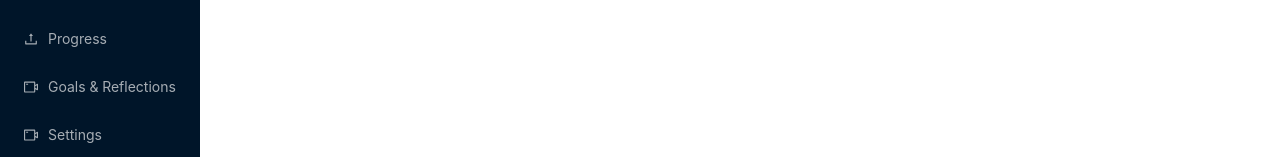
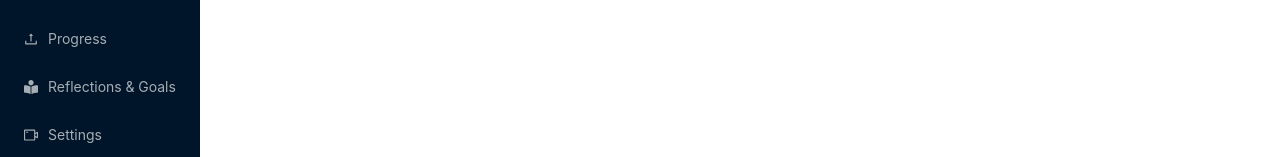
Before and after one commit to TEACHActive/TEACHActive-frontend, a React (Create React App) app: page / in a window 1280 px wide. Shown: the part 145-302 px from the top of the page. Built offline with nearby package versions, Linux system fonts and the light colour scheme.

Commit message:
Adding fontawesome icon to sidebar

```diff
--- a/src/App.tsx
+++ b/src/App.tsx
@@ -11,6 +11,7 @@ import {
   faComment,
   faComments,
   faIdCard,
+  faBookReader,
 } from "@fortawesome/free-solid-svg-icons";
 
 import "./App.css";
@@ -20,7 +21,7 @@ import {
   MetricPageFakeAPIHandler,
 } from "./pages/metric/metricPage.handler";
 import { Session } from "./pages/metric/metricPage.types";
-import { FontAwesomeIcon } from "@fortawesome/react-fontawesome";
+
 import { Sidebar } from "./components/Sidebar/sidebar";
 
 const { Content, Footer } = Layout;
@@ -32,7 +33,8 @@ library.add(
   faHandPaper,
   faComment,
   faComments,
-  faIdCard
+  faIdCard,
+  faBookReader
 );
 
 function App(props: any) {
--- a/src/routes.tsx
+++ b/src/routes.tsx
@@ -6,6 +6,7 @@ import {
   VideoCameraOutlined,
 } from "@ant-design/icons";
 import { GoalsPage, ProgressPage, MetricPage, SettingsPage } from "./pages";
+import { FontAwesomeIcon } from "@fortawesome/react-fontawesome";
 
 export class ComponentRoute {
   name: string;
@@ -65,10 +66,10 @@ export const routes: ComponentRoute[] = [
     exact: false,
   },
   {
-    name: "Goals & Reflections",
+    name: "Reflections & Goals",
     path: "/goals",
     component: <GoalsPage />,
-    icon: <VideoCameraOutlined />,
+    icon: <FontAwesomeIcon icon="book-reader" />,
     link: () => "/goals",
     inSidebar: true,
     exact: false,
```
